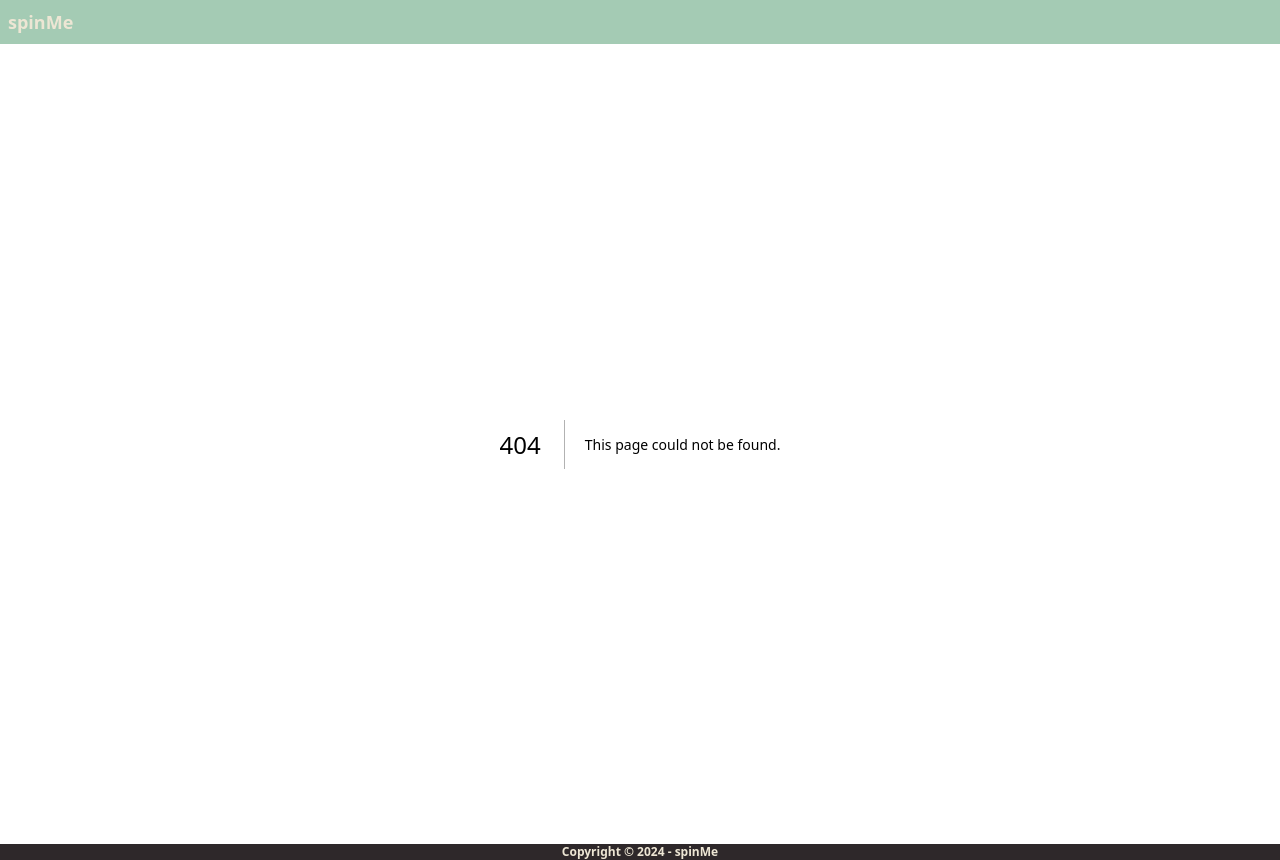
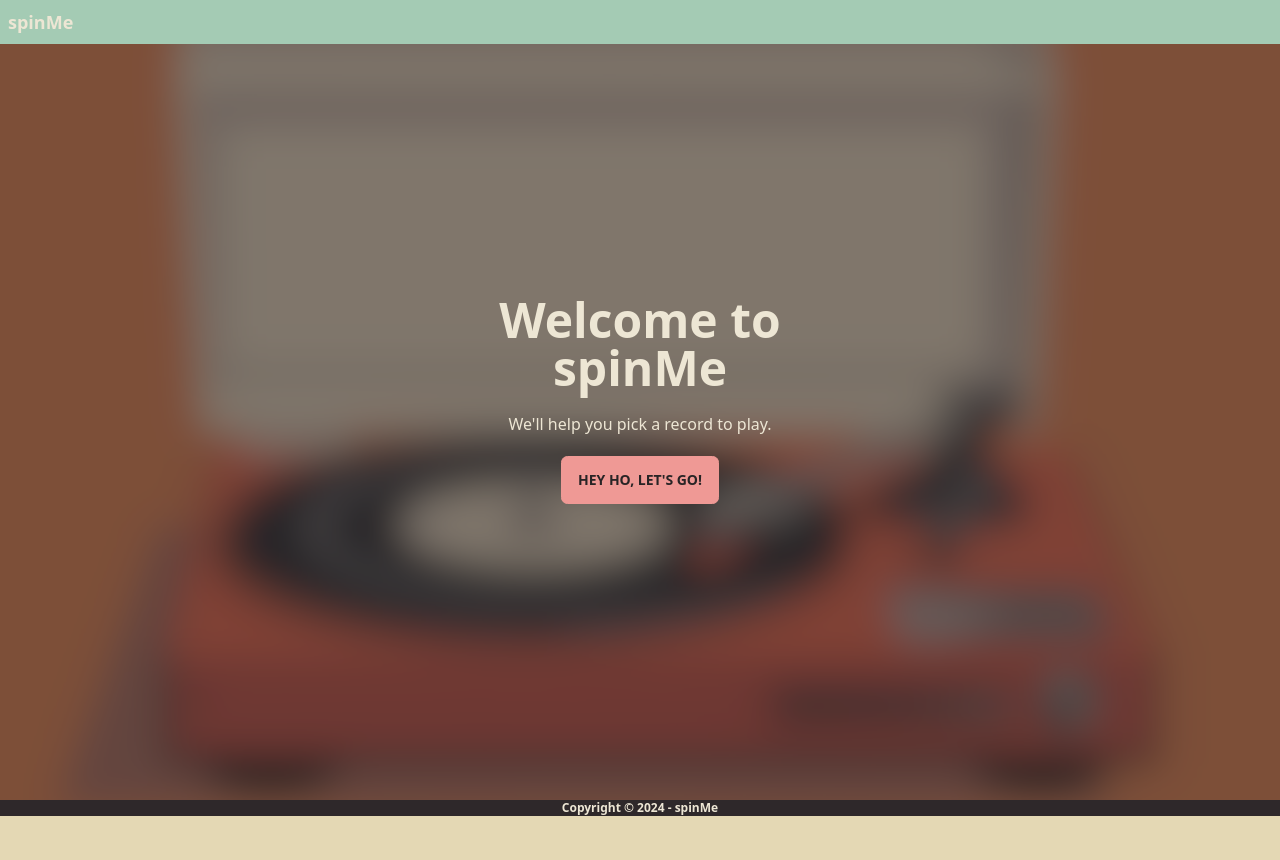
Before and after one commit to adarkknight/spinMe, a Next.js app: page /login in a window 1280 px wide. Before the commit this address had no page. After the commit the page ends 816 px from the top, so only its background shows below. Built offline with nearby package versions, Linux system fonts and the light colour scheme.

Commit message:
ACT-19 Working on getting a welcome page

```diff
--- a/app/hero.tsx
+++ b/app/hero.tsx
@@ -45,7 +45,7 @@ function Hero({ data }: Props) {
               <div>
                 <h1 className="text-3xl font-inter font-bold">Good {timeOfDay}!</h1>
                 <p className="font-inter text-sm py-2">Click the button to get a record recommendation</p>
-                <Button onClick={toggleModal} text="Hey Ho, Let's Go!" />
+                <Button onClick={toggleModal} text="Spin Me!" />
               </div>
             </div>
           </div>
--- /dev/null
+++ b/app/login/page.tsx
@@ -0,0 +1,18 @@
+import React from 'react'
+
+const LoginPage = () => {
+    return (
+        <div className="hero min-h-screen" style={{backgroundImage: 'url(/blur.png)'}}>
+        <div className="hero-overlay bg-opacity-60"></div>
+        <div className="hero-content text-center text-neutral-content">
+          <div className="max-w-md">
+            <h1 className="mb-5 text-5xl font-bold">Welcome to spinMe</h1>
+            <p className="mb-5">We'll help you pick a record to play.</p>
+            <button className="btn btn-primary">Hey Ho, Let's Go!</button>
+          </div>
+        </div>
+      </div>
+    )
+}
+
+export default LoginPage
--- a/app/navbar.tsx
+++ b/app/navbar.tsx
@@ -3,7 +3,7 @@ import React from 'react'
 
 const Navbar = () => {
     return (
-        <div className="navbar bg-secondary text-neutral-content min-h-0">
+        <div className="navbar fixed top-0 bg-secondary text-neutral-content min-h-0">
             <div className="font-inter normal-case font-extrabold text-lg">spinMe</div>
         </div>
     )
```
Also changed, not shown: public/blur.png (added).
